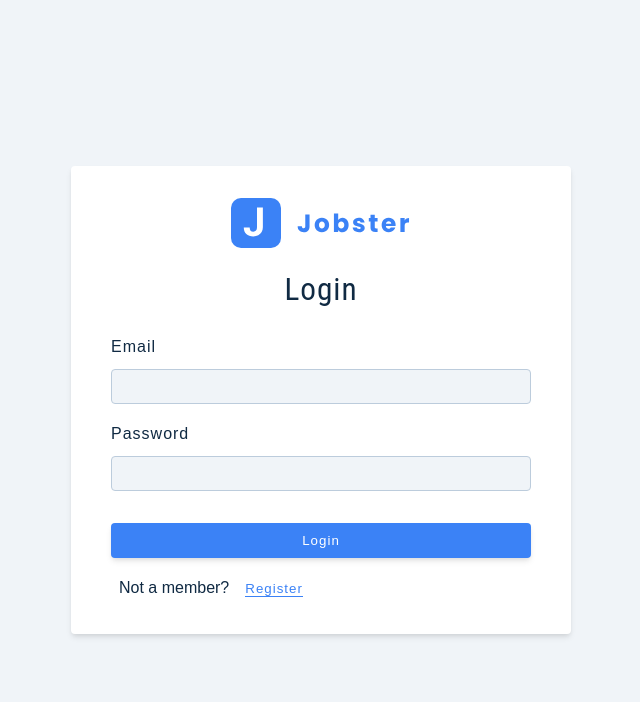
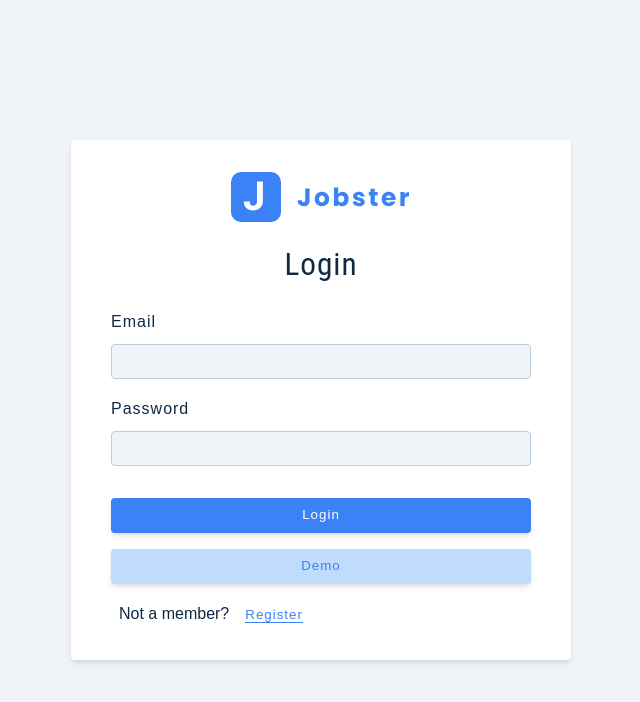
Before and after one commit to kaitcham/jobster, a React (Create React App) app: page /register in a window 1280 px wide. Shown: the top 702 px of the page, without its empty margins (319-959 px from the left). Built offline with nearby package versions, Linux system fonts and the light colour scheme.

Commit message:
Add demo option for test users

```diff
--- a/src/pages/RegisterPage.js
+++ b/src/pages/RegisterPage.js
@@ -86,6 +86,18 @@
           <button type="submit" className="btn btn-block" disabled={isLoading}>
             {values.isMember ? 'Login' : 'Register'}
           </button>
+          <button
+            type="button"
+            className="btn btn-block btn-hipster"
+            disabled={isLoading}
+            onClick={() => {
+              dispatch(
+                loginUser({ email: 'testUser@test.com', password: 'secret' })
+              );
+            }}
+          >
+            {isLoading ? 'loading...' : 'demo'}
+          </button>
           <p>
             {values.isMember ? 'Not a member?' : 'Already a member?'}
             <button type="button" onClick={toggleForm} className="member-btn">
```
